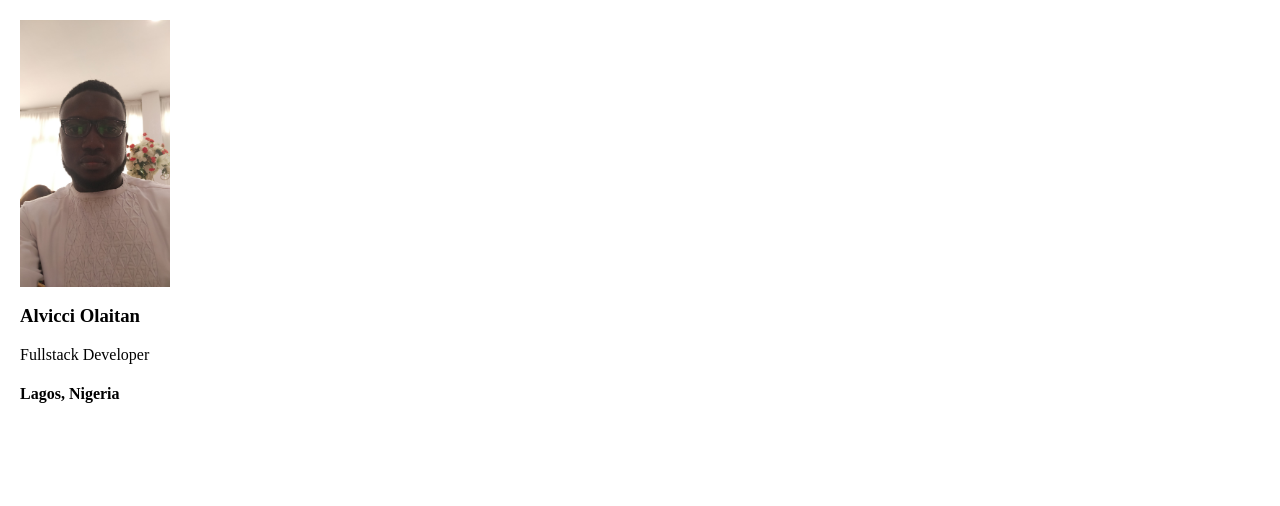
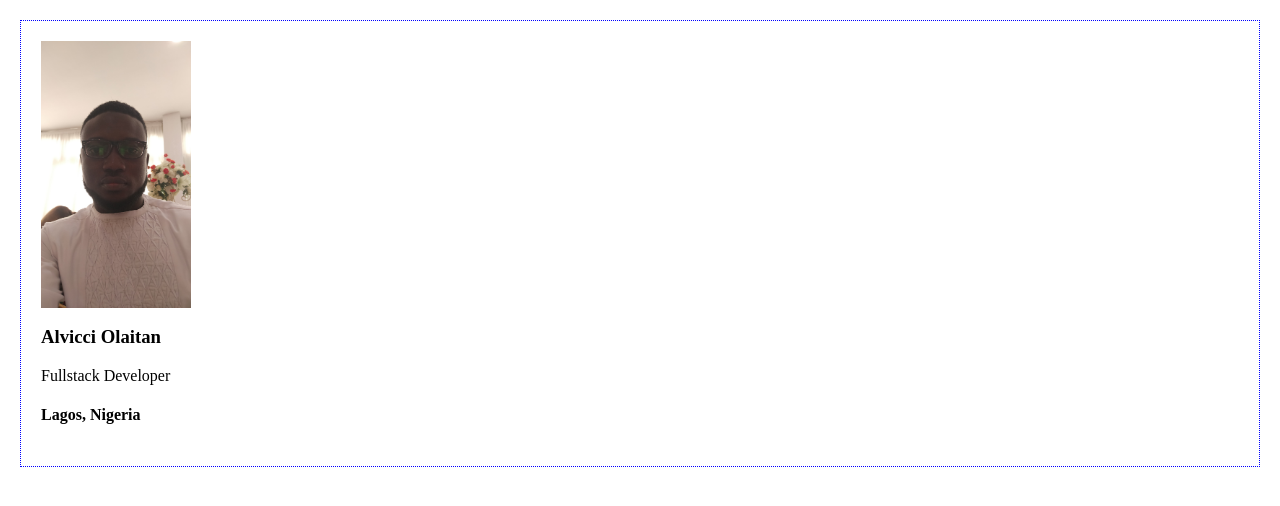
Before and after one commit to hi-heavens/digital_business_card, a website built with Vite: page index.html in a window 1280 px wide. Built offline with nearby package versions, Linux system fonts and the light colour scheme.

Commit message:
Add a border and padding

```diff
--- a/index.html
+++ b/index.html
@@ -3,7 +3,7 @@
         <link rel="stylesheet" href="styles.css" />
     </head>
     <body>
-        <div>
+        <div class="card">
             <img class="alvicci-img" src="images/alvicci.jpg" alt="Alvicci went to a wedding and took a snap">
             <h3>Alvicci Olaitan</h3>
             <p>Fullstack Developer</p>
--- a/styles.css
+++ b/styles.css
@@ -5,3 +5,8 @@ body {
 .alvicci-img {
     width: 150px;
 }
+
+.card {
+    border: 1px dotted blue;
+    padding: 20px;
+}
```
